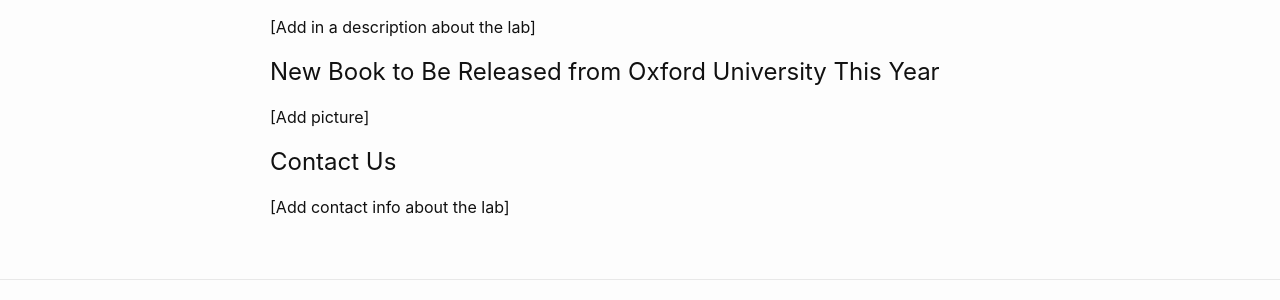
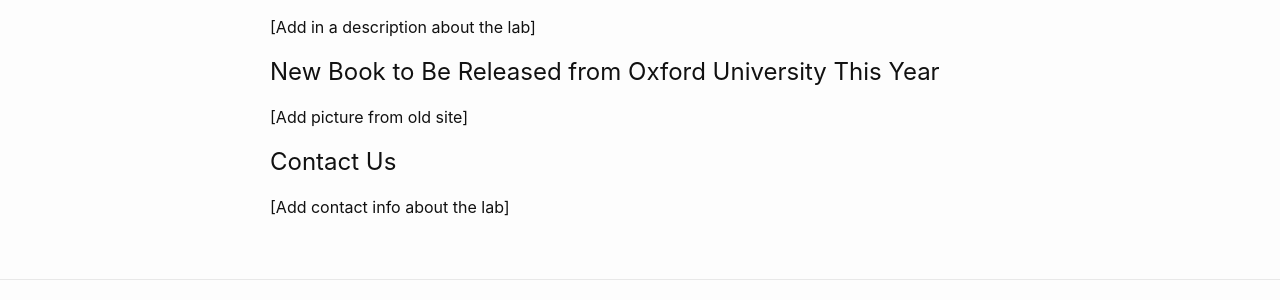
Before and after one commit to UTCogNeuroLab/UTCogNeuroLab.github.io, a Jekyll site: the page built from about.md, in a window 1280 px wide. Shown: the part 447-747 px from the top of the page. Built offline with Jekyll 4.4.1, drawn with Linux system fonts in a browser that asks for light colours.

```diff
--- a/about.md
+++ b/about.md
@@ -9,7 +9,7 @@ permalink: /about/
 
 # New Book to Be Released from Oxford University This Year
 
-[Add picture]
+[Add picture from old site]
 
 # Contact Us
 
```
